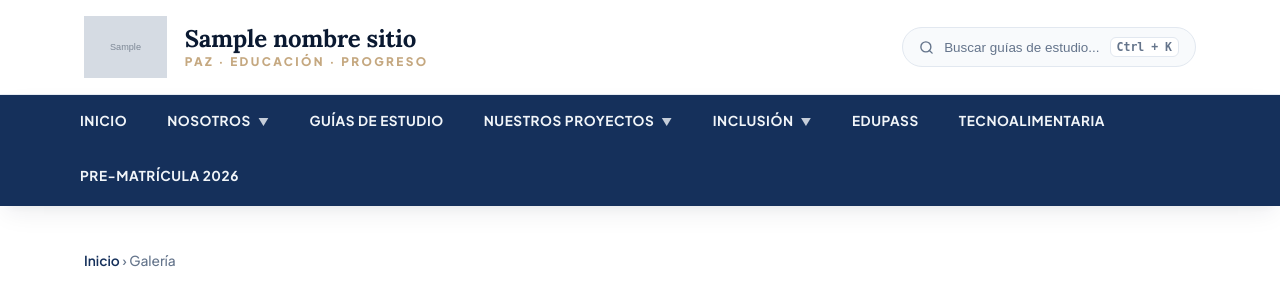
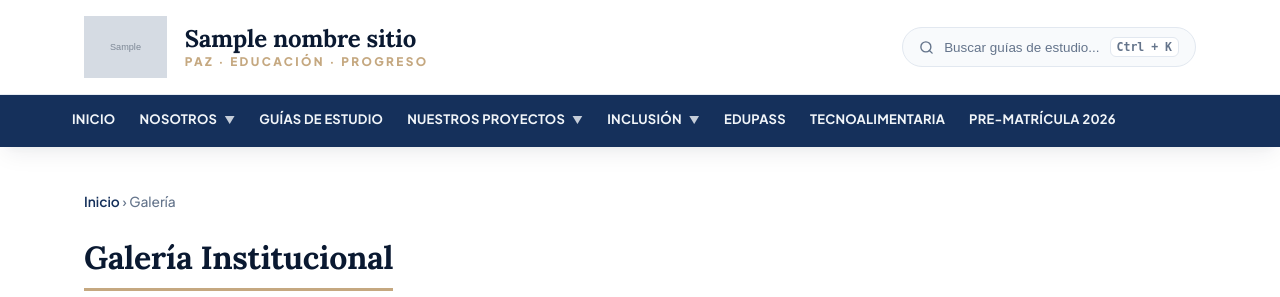
Before and after one commit to jd5073356-max/athena-ceis, a Django app: template web_publica/templates/web_publica/galeria.html in a window 1280 px wide. Shown: the top 297 px of the page. Run offline with Django 5.2, Linux system fonts and the light colour scheme; the template is opened without the code that fills it: most values are stand-ins (such as "Sample title", 1, 10 or a date in 2020); grey boxes marked "Sample" are stand-in pictures; some web fonts are replaced.

Commit message:
style(menu): ajustar padding y tamano para distribucion perfecta en una sola linea

```diff
--- a/web_publica/templates/web_publica/base.html
+++ b/web_publica/templates/web_publica/base.html
@@ -117,8 +117,8 @@
     /* Menú principal dinámico */
     nav.menu{background:var(--menu-bg);position:sticky;top:0;z-index:60;box-shadow:var(--sombra-md);backdrop-filter:var(--menu-backdrop)}
     .menu-inner{max-width:1160px;margin:0 auto;display:flex;align-items:stretch;flex-wrap:wrap}
-    nav.menu a{color:var(--menu-texto);font-weight:700;font-size:.85rem;letter-spacing:.04em;text-transform:uppercase;text-decoration:none}
-    .menu-link,.menu-top{display:flex;align-items:center;padding:15px 20px;border-bottom:3px solid transparent;transition:all .2s ease;position:relative}
+    nav.menu a{color:var(--menu-texto);font-weight:700;font-size:.81rem;letter-spacing:.02em;text-transform:uppercase;text-decoration:none}
+    .menu-link,.menu-top{display:flex;align-items:center;padding:14px 12px;border-bottom:3px solid transparent;transition:all .2s ease;position:relative}
     .menu-link:hover,.menu-top:hover,.menu-item:hover .menu-top{background:var(--azul-medio);border-bottom-color:var(--dorado);color:#fff;text-decoration:none}
     .menu-item{position:relative}
     .menu-item .caret{margin-left:7px;font-size:.65rem;opacity:.8;transition:transform .2s ease}
```
